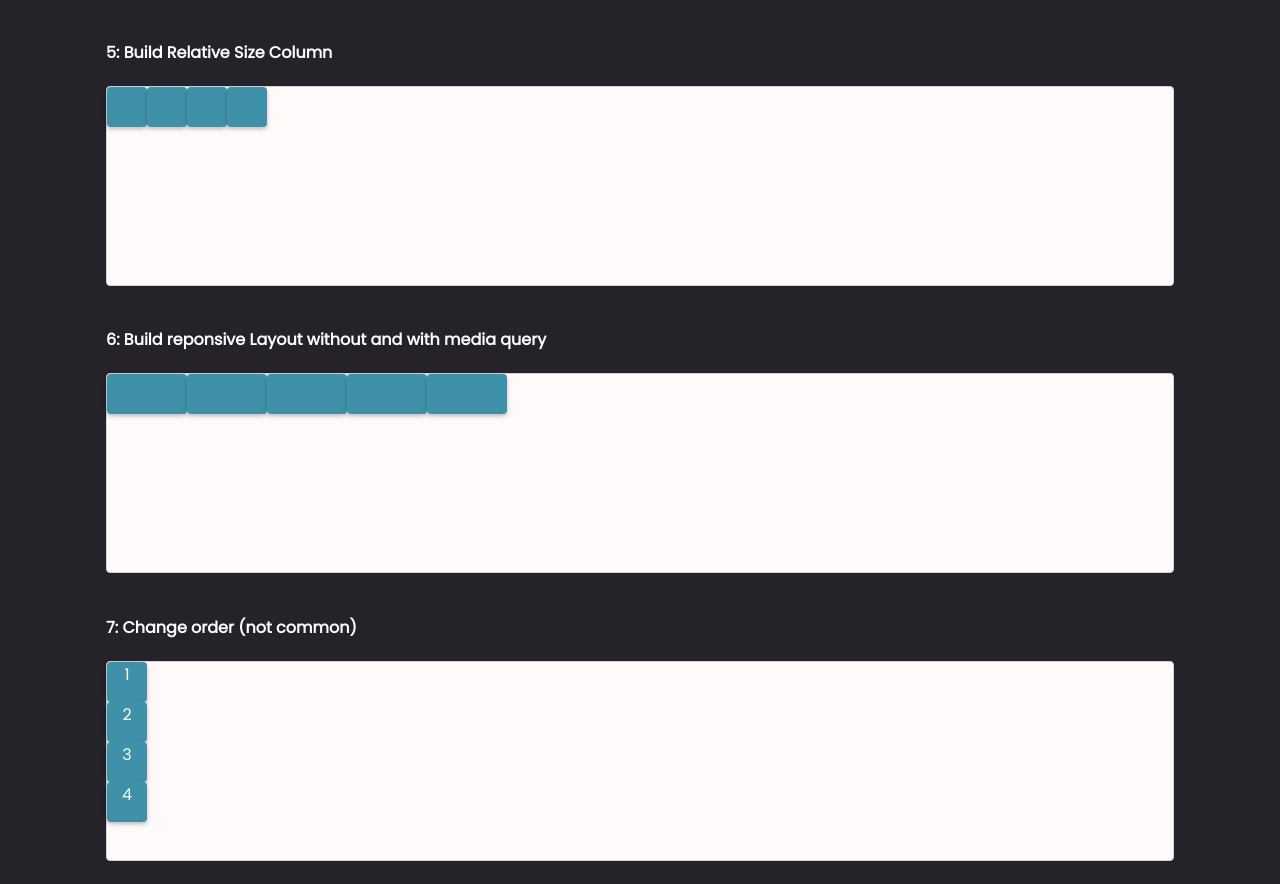
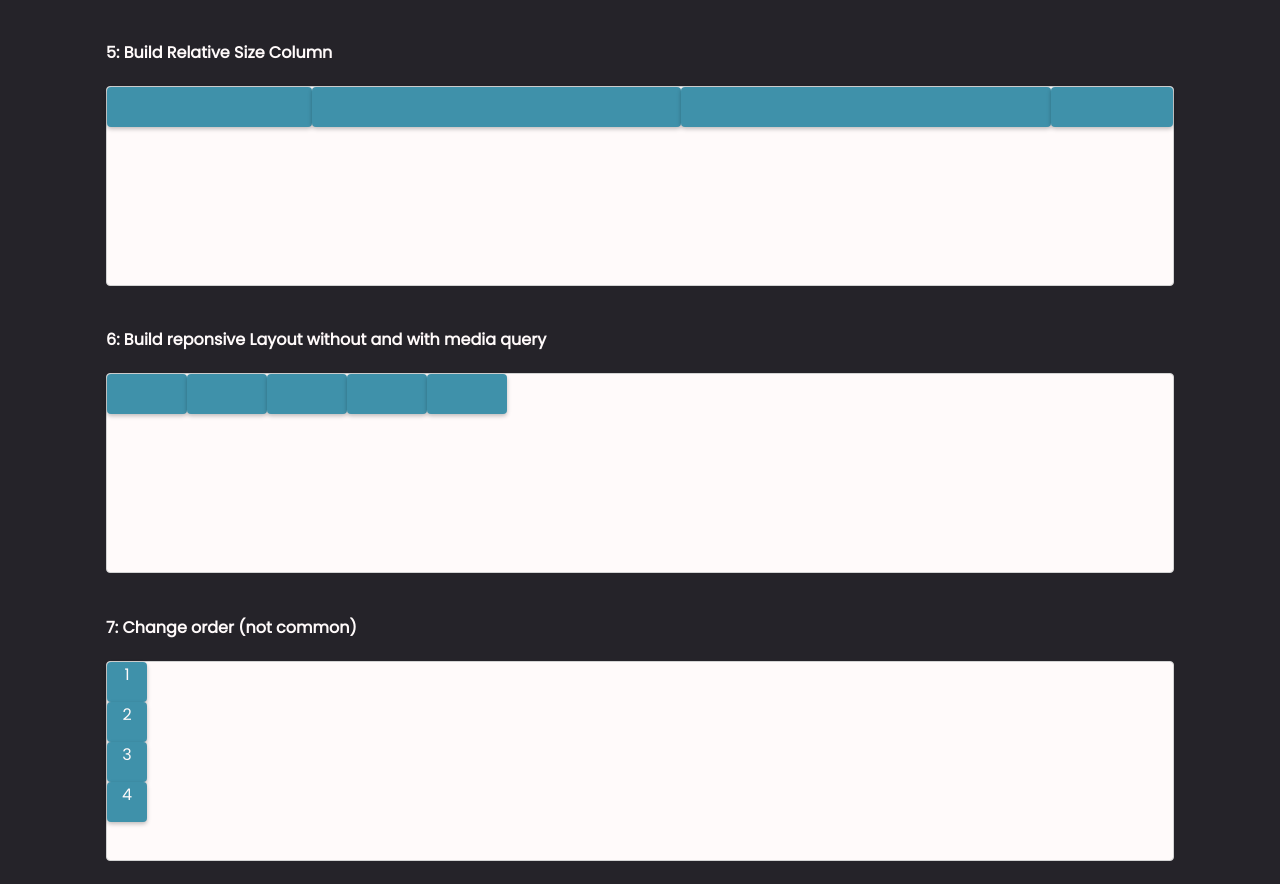
Before and after one commit to iridiumCodes/Flexbox_Patterns, a plain HTML site: page index.html in a window 1280 px wide. Shown: the part 1596-2480 px from the top of the page. Drawn offline with Linux system fonts and the light colour scheme.

Commit message:
Build relative size columns

```diff
--- a/style.css
+++ b/style.css
@@ -94,15 +94,19 @@ body {
 }
 
 .task-5 .item-1 {
+  flex-grow: 2;
 }
 
 .task-5 .item-2 {
+  flex-grow: 4;
 }
 
 .task-5 .item-3 {
+  flex-grow: 4;
 }
 
 .task-5 .item-4 {
+  flex-grow: 1;
 }
 
 /* TASK 6 */
```
